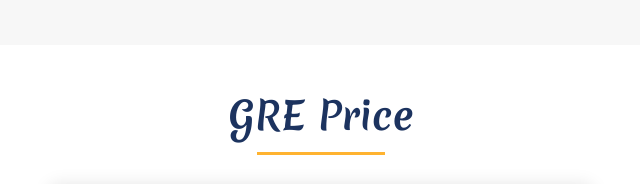
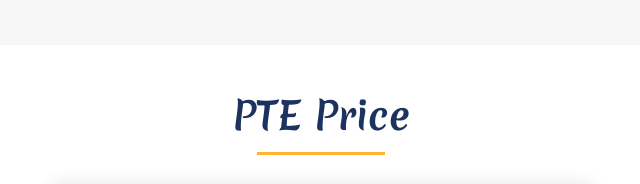
Before and after one commit to sumi-web/pte-webPages, a plain HTML site: page index.html in a window 1280 px wide. Shown: the part 3207-3391 px from the top of the page, 319-959 px from the left. Drawn offline with nearby package versions, Linux system fonts and the light colour scheme.

Commit message:
small change

```diff
--- a/index.html
+++ b/index.html
@@ -408,7 +408,7 @@
   <!-- ------------pricing plan for gre ------------ -->
   <section id="pricing" class="pricing-section">
     <div class="container">
-      <h1>GRE Price</h1>
+      <h1>PTE Price</h1>
       <hr>
       <div class="row">
         <div class="col-md-3"></div>
```
